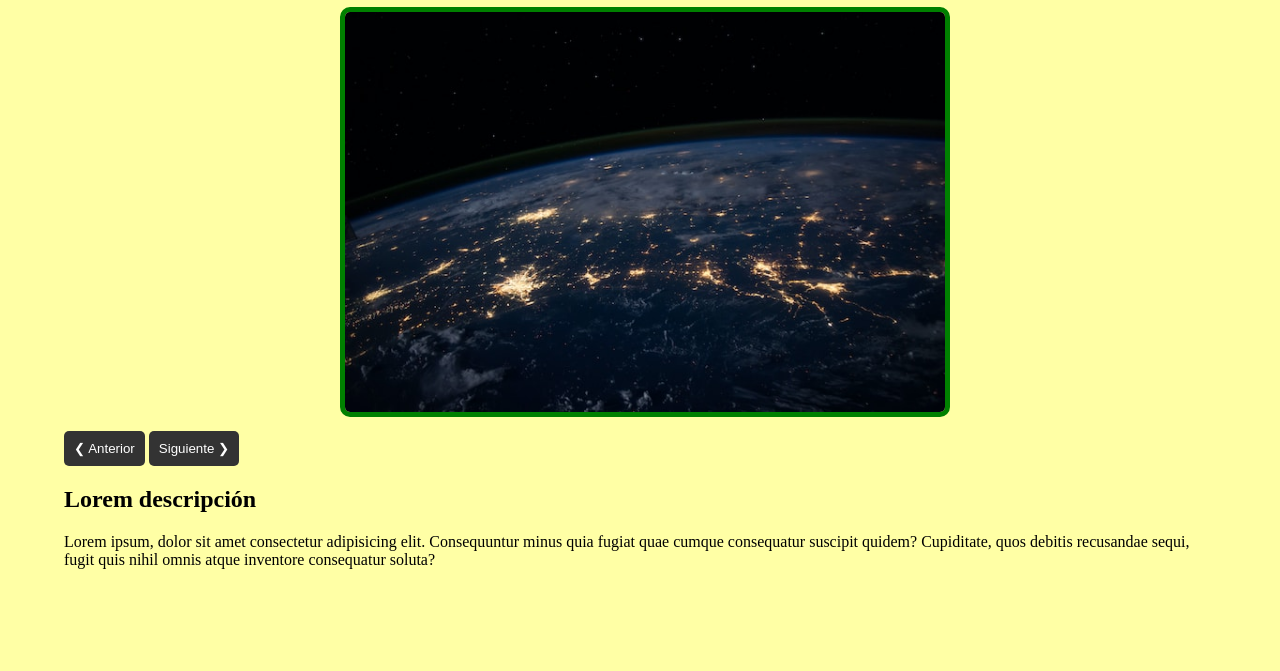
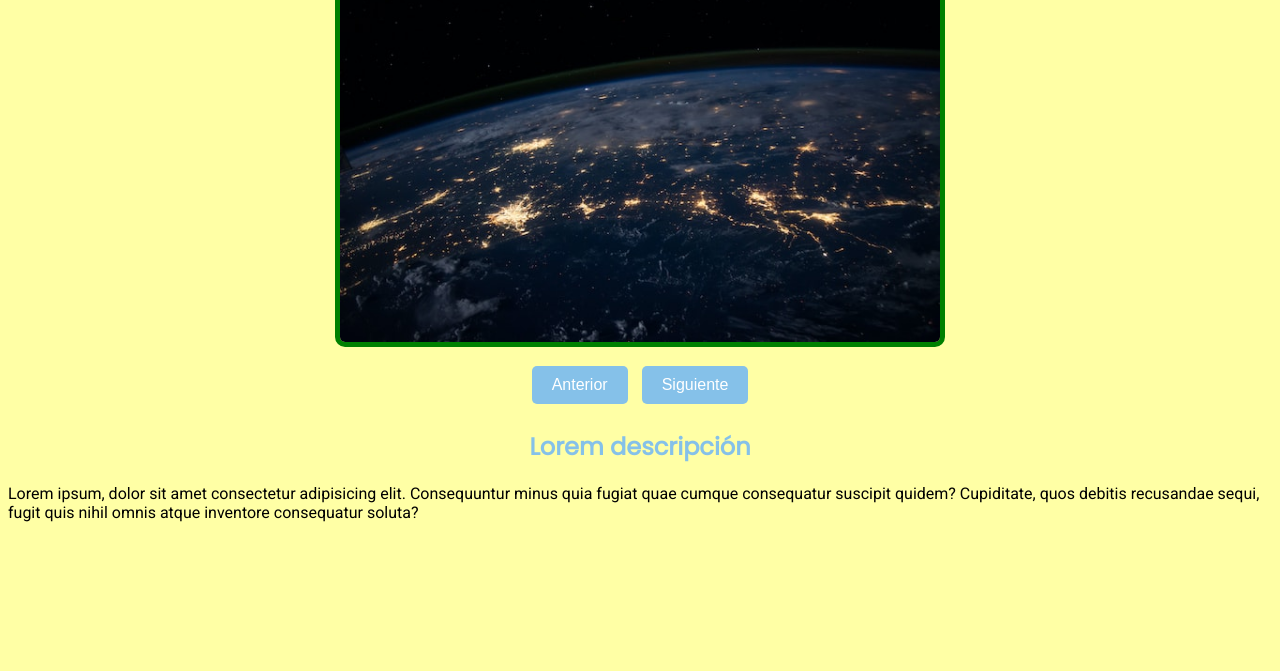
Before and after one commit to LeandroT22/Taller6_2_1, a plain HTML site: page index.html in a window 1280 px wide. Shown: the part 154-825 px from the top of the page. After the commit the page ends 800 px from the top, so only its background shows below. Drawn offline with Linux system fonts and the light colour scheme.

Commit message:
ahora si anda el carrusel

```diff
--- a/carrusel.js
+++ b/carrusel.js
@@ -1,21 +1,20 @@
-let diapositivaActual = 0;
-const diapositivas = document.querySelectorAll('.diapositiva-carrusel');
+const imagenes = ["img1.jpg", "img2.jpg"];
+let indiceActual = 0;
 
-function mostrarDiapositiva(indice) {
-    diapositivas[diapositivaActual].classList.remove('activa');
-    diapositivaActual = (indice + diapositivas.length) % diapositivas.length;
-    diapositivas[diapositivaActual].classList.add('activa');
+const imagenCarrusel = document.getElementById("imagen-carrusel");
+const botonAnterior = document.getElementById("boton-anterior");
+const botonSiguiente = document.getElementById("boton-siguiente");
+
+function mostrarImagen(indice) {
+    imagenCarrusel.src = imagenes[indice];
 }
 
-function diapositivaSiguiente() {
-    mostrarDiapositiva(diapositivaActual + 1);
-}
+botonAnterior.addEventListener("click", () => {
+    indiceActual = (indiceActual === 0) ? imagenes.length - 1 : indiceActual - 1;
+    mostrarImagen(indiceActual);
+});
 
-function diapositivaAnterior() {
-    mostrarDiapositiva(diapositivaActual - 1);
-}
-
-// Iniciar con la primera diapositiva visible
-document.addEventListener('DOMContentLoaded', () => {
-    mostrarDiapositiva(diapositivaActual);
+botonSiguiente.addEventListener("click", () => {
+    indiceActual = (indiceActual === imagenes.length - 1) ? 0 : indiceActual + 1;
+    mostrarImagen(indiceActual);
 });
--- a/index.html
+++ b/index.html
@@ -4,34 +4,27 @@
 <head>
     <meta charset="UTF-8">
     <meta name="viewport" content="width=device-width, initial-scale=1.0">
-    <title>Galería de la Tecnología</title>
+    <title>Galería de la Tecnología - Página 1</title>
     <link rel="stylesheet" href="styles.css">
+    <link rel="preconnect" href="https://fonts.googleapis.com">
+    <link rel="preconnect" href="https://fonts.gstatic.com" crossorigin>
+    <link href="https://fonts.googleapis.com/css2?family=Poppins&display=swap" rel="stylesheet">
+    <link href="https://fonts.googleapis.com/css2?family=Poppins&family=Roboto&display=swap" rel="stylesheet">
+    <script src="carrusel.js" defer></script>
 </head>
 
 <body>
     <h1>Galería de la Tecnología</h1>
-
-
-    <div class="contenedor-carrusel">
-        <div class="diapositiva-carrusel activa">
-            <img src="img1.jpg" alt="Imagen de la NASA" class="imagen">
-        </div>
-        <div class="diapositiva-carrusel">
-            <img src="img2.jpg" alt="Sala de servidores" class="imagen">
-        </div>
+    <div class="carrusel">
+        <!-- Aquí se mostrará la imagen del carrusel -->
+        <img src="img1.jpg" alt="Imagen de la NASA" class="imagen" id="imagen-carrusel"/>
     </div>
-
-
     <div class="controles-carrusel">
-        <button onclick="diapositivaAnterior()">&#10094; Anterior</button>
-        <button onclick="diapositivaSiguiente()">Siguiente &#10095;</button>
+        <button id="boton-anterior">Anterior</button>
+        <button id="boton-siguiente">Siguiente</button>
     </div>
-
     <h2>Lorem descripción</h2>
     <p>Lorem ipsum, dolor sit amet consectetur adipisicing elit. Consequuntur minus quia fugiat quae cumque consequatur suscipit quidem? Cupiditate, quos debitis recusandae sequi, fugit quis nihil omnis atque inventore consequatur soluta?</p>
-
-
-    <script src="carrusel.js"></script>
 </body>
 
 </html>
--- a/styles.css
+++ b/styles.css
@@ -1,59 +1,56 @@
 body {
     background-color: rgb(255, 255, 165);
-    margin: 5%;
-    margin-top: 8%;
-    margin-bottom: 8%;
 }
 
 .imagen {
     border: 5px solid green;
     border-radius: 10px;
     height: 400px;
-    width: 100%;
-    max-width: 600px;
-    object-fit: cover;
 }
 
-.boton-enlace {
-    text-decoration: none;
-    color: black;
-    border: 1px solid gray;
-    background-color: #f2f2f2;
-    padding: 5px;
-    border-radius: 5px;
-    box-shadow: 2px 3px #888888;
-}
-
-/* Estilos para el carrusel */
-.contenedor-carrusel {
-    width: 100%;
-    max-width: 600px;
-    margin: auto;
+.carrusel {
     text-align: center;
-    position: relative;
-}
-
-.diapositiva-carrusel {
-    display: none;
-}
-
-.diapositiva-carrusel.activa {
-    display: block;
+    margin-bottom: 10px;
 }
 
 .controles-carrusel {
-    margin-top: 10px;
+    text-align: center;
+    margin-bottom: 20px;
 }
 
 .controles-carrusel button {
-    background-color: #333;
+    padding: 10px 20px;
+    margin: 5px;
+    font-size: 16px;
+    border-radius: 5px;
+    border: none;
+    background-color: #85c1e9;
     color: white;
-    border: none;
-    padding: 10px;
     cursor: pointer;
-    border-radius: 5px;
 }
 
 .controles-carrusel button:hover {
-    background-color: #555;
+    background-color: #3498db;
 }
+
+h1 {
+    font-family: "Poppins", sans-serif;
+    font-weight: bold;
+    font-style: normal;
+    color:#85c1e9;
+    text-align: center;
+}
+
+h2 {
+    font-family: "Poppins", sans-serif;
+    font-weight: 600;
+    font-style: normal;
+    color:#85c1e9;
+    text-align: center;
+}
+
+p {
+    font-family: "Roboto", sans-serif;
+    font-weight: 500;
+    font-style: normal;
+}
```
